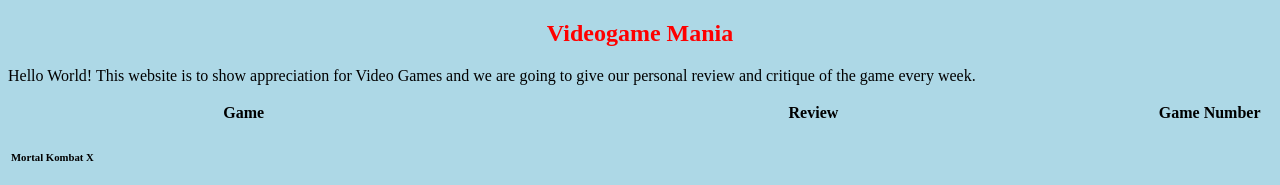
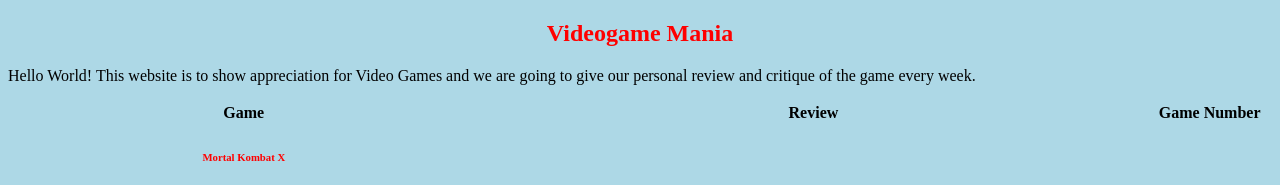
Before and after one commit to phinias12/Video-Game-Mania, a plain HTML site: page index.html in a window 1280 px wide. Shown: the top 185 px of the page. Drawn offline with Linux system fonts and the light colour scheme; grey boxes are pictures that could not be loaded.

Commit message:
Update styles.css
I added the h6 style.

```diff
--- a/styles.css
+++ b/styles.css
@@ -6,3 +6,8 @@ h2 {
   color: red;
   text-align: center;
 }
+
+h6 {
+  color:red;
+  text-align: center;
+}
```
